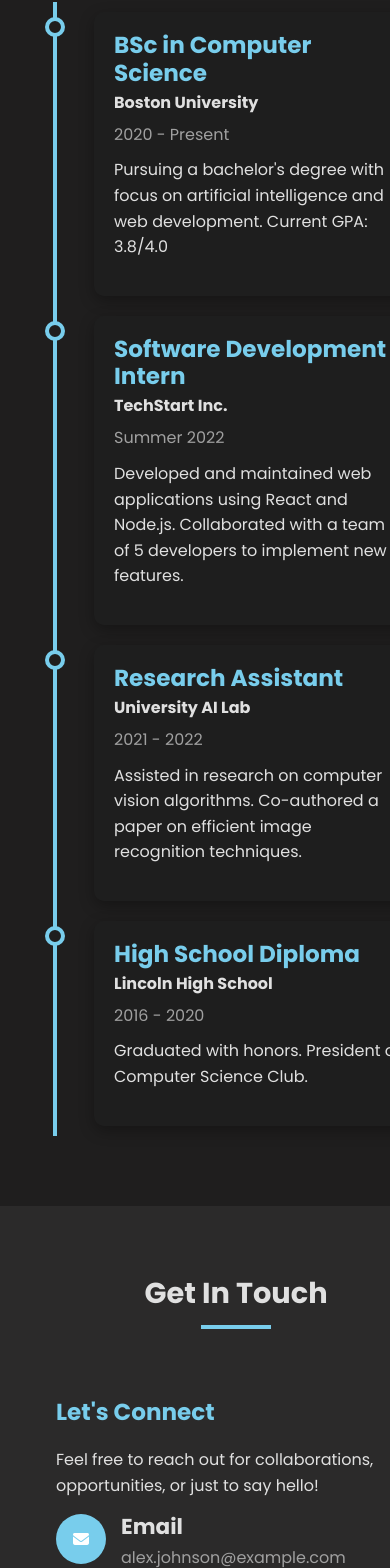
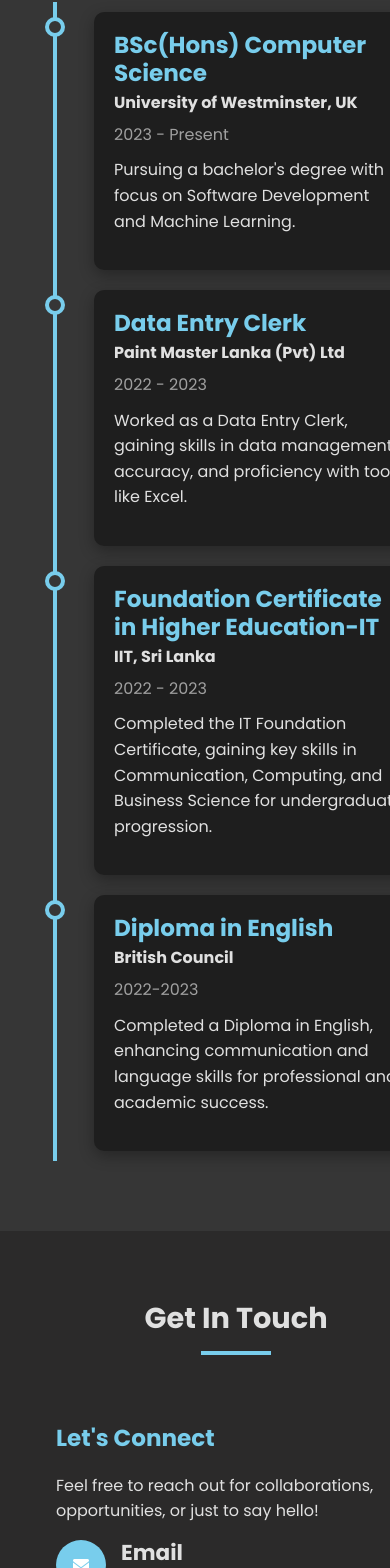
Before and after one commit to menaya31/Portforlio, a React (Vite) app: page / in a window 390 px wide. Shown: the part 4779-6347 px from the top of the page. Built offline with nearby package versions, Linux system fonts and the light colour scheme.

Commit message:
Added new content

```diff
--- a/src/Portfolio.css
+++ b/src/Portfolio.css
@@ -2,7 +2,7 @@
 :root {
     --primary-color: #78cdec;
     --secondary-color: #6c757d;
-    --dark-color: #1f1e1e;
+    --dark-color: #363636;
     --darker-color: #2b2a2a;
     --light-color: #f8f9fa;
     --success-color: #28a745;
@@ -207,10 +207,10 @@
     color: #fff;
   }
 
-  /* Update the navbar link styles to make them more visible */
+
   .nav-link {
-    color: #ffffff !important; /* Make links fully white instead of semi-transparent */
-    font-weight: 600; /* Make the font weight bolder */
+    color: #ffffff !important;
+    font-weight: 600;
     margin: 0 10px;
     transition: var(--transition);
     position: relative;
@@ -218,11 +218,11 @@
   }
 
   .nav-link:hover {
-    color: var(--primary-color) !important; /* Change hover color to primary color for better visibility */
+    color: var(--primary-color) !important;
   }
 
   .nav-link.active {
-    color: var(--primary-color) !important; /* Make active link primary color */
+    color: var(--primary-color) !important;
   }
 
   .nav-link.active::after {
@@ -246,7 +246,7 @@
     overflow: hidden;
   }
 
-  /* Fix for content alignment */
+
   .container-fluid {
     max-width: 1400px;
     margin: 0 auto;
@@ -379,7 +379,7 @@
     opacity: 0;
   }
 
-  /* Make sure the hero visual takes full width of its column */
+
   .hero-visual {
     width: 100%;
     display: flex;
@@ -840,19 +840,19 @@
     color: var(--danger-color);
   }
 
-  /* Add smooth scrolling for the entire page */
+
   html {
     scroll-behavior: smooth;
   }
 
-  /* Ensure all rows use full width */
+
   .row {
     width: 100%;
     margin-left: 0;
     margin-right: 0;
   }
 
-  /* Make sure section content is properly aligned */
+
   section .section-title {
     width: 100%;
     text-align: center;
--- a/src/Portfolio.jsx
+++ b/src/Portfolio.jsx
@@ -470,11 +470,11 @@ export default function Portfolio() {
               </div>
             </div>
           </div>
-          <div className="text-center mt-4">{/* Button removed as requested */}</div>
+          <div className="text-center mt-4"></div>
         </div>
       </section>
 
-      {/* Education Section - from right */}
+      {/* Education Section*/}
       <section
         id="education"
         ref={educationRef}
@@ -489,46 +489,46 @@ export default function Portfolio() {
             <div className="timeline-item">
               <div className="timeline-dot"></div>
               <div className="timeline-content">
-                <h3>BSc in Computer Science</h3>
-                <h4>Boston University</h4>
-                <p className="timeline-date">2020 - Present</p>
+                <h3>BSc(Hons) Computer Science</h3>
+                <h4>University of Westminster, UK</h4>
+                <p className="timeline-date">2023 - Present</p>
                 <p>
-                  Pursuing a bachelor's degree with focus on artificial intelligence and web development. Current GPA:
-                  3.8/4.0
+                  Pursuing a bachelor's degree with focus on Software Development and Machine Learning.
                 </p>
               </div>
             </div>
             <div className="timeline-item">
               <div className="timeline-dot"></div>
               <div className="timeline-content right">
-                <h3>Software Development Intern</h3>
-                <h4>TechStart Inc.</h4>
-                <p className="timeline-date">Summer 2022</p>
+                <h3>Data Entry Clerk</h3>
+                <h4>Paint Master Lanka (Pvt) Ltd</h4>
+                <p className="timeline-date">2022 - 2023</p>
                 <p>
-                  Developed and maintained web applications using React and Node.js. Collaborated with a team of 5
-                  developers to implement new features.
+                Worked as a Data Entry Clerk, gaining skills in data management, accuracy, and proficiency with
+                tools like Excel.
                 </p>
               </div>
             </div>
             <div className="timeline-item">
               <div className="timeline-dot"></div>
               <div className="timeline-content">
-                <h3>Research Assistant</h3>
-                <h4>University AI Lab</h4>
-                <p className="timeline-date">2021 - 2022</p>
+                <h3>Foundation Certificate in Higher Education-IT</h3>
+                <h4>IIT, Sri Lanka</h4>
+                <p className="timeline-date">2022 - 2023</p>
                 <p>
-                  Assisted in research on computer vision algorithms. Co-authored a paper on efficient image recognition
-                  techniques.
+                Completed the IT Foundation Certificate, gaining key skills in Communication, Computing, and Business
+                 Science for undergraduate progression.
                 </p>
               </div>
             </div>
             <div className="timeline-item">
               <div className="timeline-dot"></div>
               <div className="timeline-content right">
-                <h3>High School Diploma</h3>
-                <h4>Lincoln High School</h4>
-                <p className="timeline-date">2016 - 2020</p>
-                <p>Graduated with honors. President of Computer Science Club.</p>
+                <h3>Diploma in English</h3>
+                <h4>British Council</h4>
+                <p className="timeline-date">2022-2023</p>
+                <p>Completed a Diploma in English, enhancing communication and language skills for professional and
+                 academic success.</p>
               </div>
             </div>
           </div>
@@ -553,7 +553,7 @@ export default function Portfolio() {
                   </div>
                   <div className="text">
                     <h4>Email</h4>
-                    <p>alex.johnson@example.com</p>
+                    <p>menayakarunanayake@gmail.com</p>
                   </div>
                 </div>
                 <div className="contact-item">
@@ -562,7 +562,7 @@ export default function Portfolio() {
                   </div>
                   <div className="text">
                     <h4>Phone</h4>
-                    <p>(123) 456-7890</p>
+                    <p> +94 74 224 6434</p>
                   </div>
                 </div>
                 <div className="contact-item">
@@ -571,7 +571,7 @@ export default function Portfolio() {
                   </div>
                   <div className="text">
                     <h4>Location</h4>
-                    <p>Boston, Massachusetts</p>
+                    <p>Ragama, Sri Lanka</p>
                   </div>
                 </div>
                 <div className="social-links">
@@ -621,13 +621,9 @@ export default function Portfolio() {
         <div className="container-fluid px-4 px-md-5">
           <div className="row">
             <div className="col-md-6">
-              <p>&copy; 2023 Alex Johnson. All Rights Reserved.</p>
+              <p>&copy; 2025 MenayaK. All Rights Reserved.</p>
             </div>
-            <div className="col-md-6 text-md-end">
-              <p>
-                Designed with <span className="heart">❤</span> by Alex Johnson
-              </p>
-            </div>
+
           </div>
         </div>
       </footer>
```
